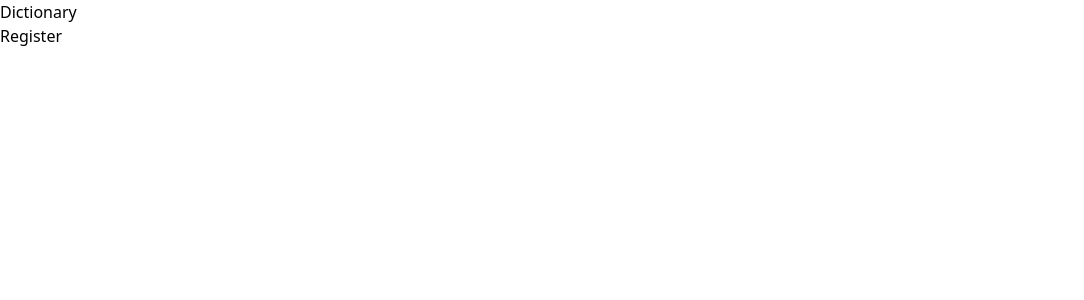
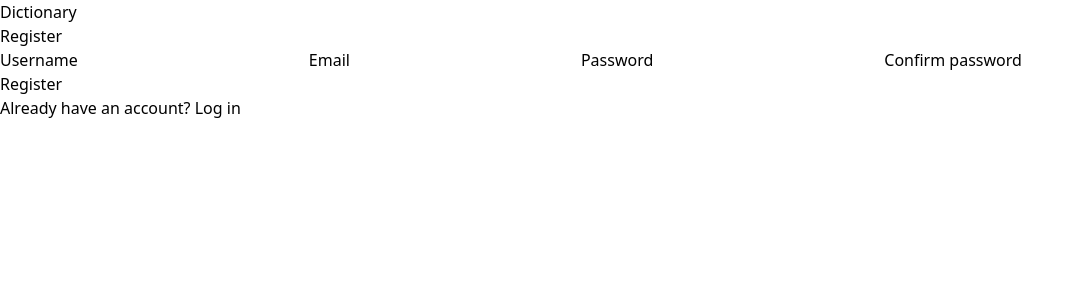
Before and after one commit to KgitWH21/dictionary-app-personal-project, a React app in the folder frontend/: page /register in a window 1280 px wide. Shown: the top 300 px of the page, without its empty margins (0-1084 px from the left). Built offline with nearby package versions, Linux system fonts and the light colour scheme; no server answers; the HTML template or start-up script is replaced by a standard one.

Commit message:
register page added

```diff
--- a/frontend/src/pages/RegisterPage.jsx
+++ b/frontend/src/pages/RegisterPage.jsx
@@ -1,2 +1,90 @@
-const RegisterPage = () => <p>Register</p>
+import { useState } from "react";
+import { Link, useNavigate } from 'react-router-dom';
+import { useAuth } from '../context/AuthContext.jsx';
+
+const RegisterPage = () => {
+    const [form, setForm] = useState({
+        username: '',
+        email: '',
+        password: '',
+        password_confirm: '',
+    })
+    const [submitting, setSubmitting] = useState(false)
+    const { register } = useAuth()
+    const navigate = useNavigate()
+
+    //reads the latest state to update the form
+    const handleChange = (event) => {
+        const { name, value } = event.target
+        setForm((prev) => ({...prev, [name]: value }))
+    }
+
+    const handleSubmit = async (event) => {
+        event.preventDefault()
+        setSubmitting(true)
+        const user = await register(form)
+        setSubmitting(false)
+        if (user) navigate('/home')
+    }
+
+    // used four form fields
+    return (
+        <div>
+            <h1>Register</h1>
+
+            <form onSubmit={handleSubmit}>
+                <label htmlFor="username">Username</label>
+                <input
+                    id="username"
+                    name="username"
+                    value={form.username}
+                    onChange={handleChange}
+                    autoComplete="username"
+                    required
+                />
+
+                <label htmlFor="email">Email</label>
+                <input
+                    id="email"
+                    name="email"
+                    type="email"
+                    value={form.email}
+                    onChange={handleChange}
+                    autoComplete="email"
+                    required
+                />
+
+                <label htmlFor="password">Password</label>
+                <input
+                    id="password"
+                    name="password"
+                    type="password"
+                    value={form.password}
+                    onChange={handleChange}
+                    autoComplete="new-password"
+                    required
+                />
+
+                <label htmlFor="password_confirm">Confirm password</label>
+                <input
+                    id="password_confirm"
+                    name="password_confirm"
+                    type="password"
+                    value={form.password_confirm}
+                    onChange={handleChange}
+                    autoComplete="new-password"
+                    required
+                />
+
+                <button type="submit" disabled={submitting}>
+                    {submitting ? 'Creating account…' : 'Register'}
+                </button>
+            </form>
+            <p>
+                Already have an account? <Link to="/">Log in</Link>
+            </p>
+        </div>
+    )
+}
+
 export default RegisterPage
```
